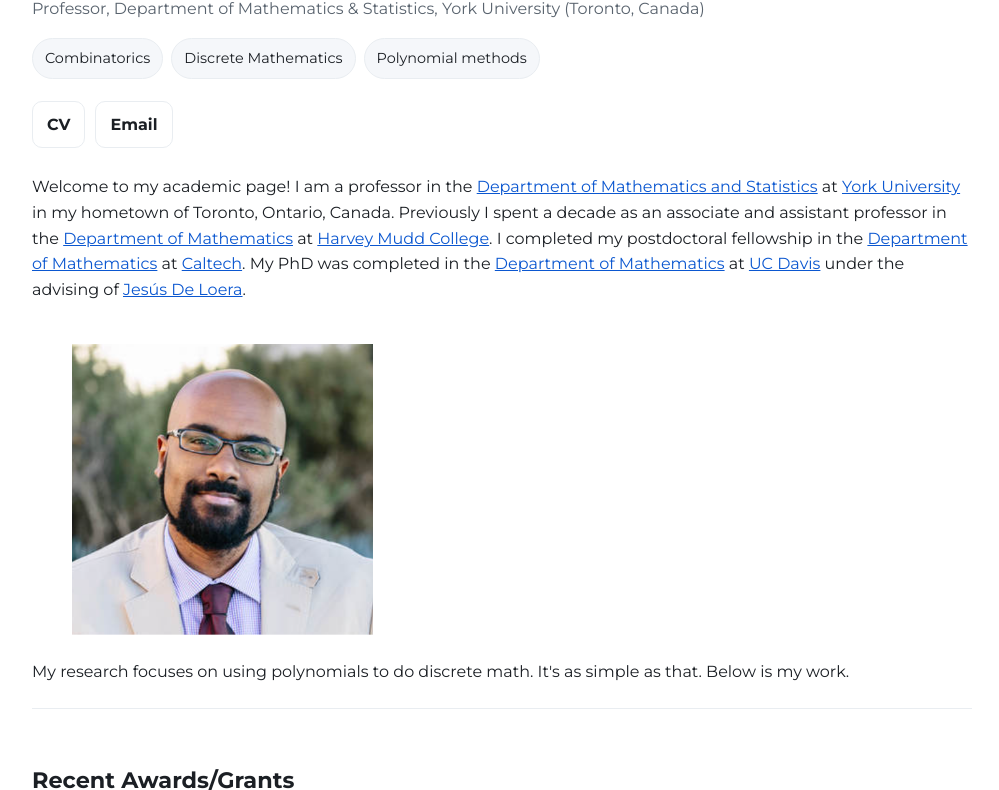
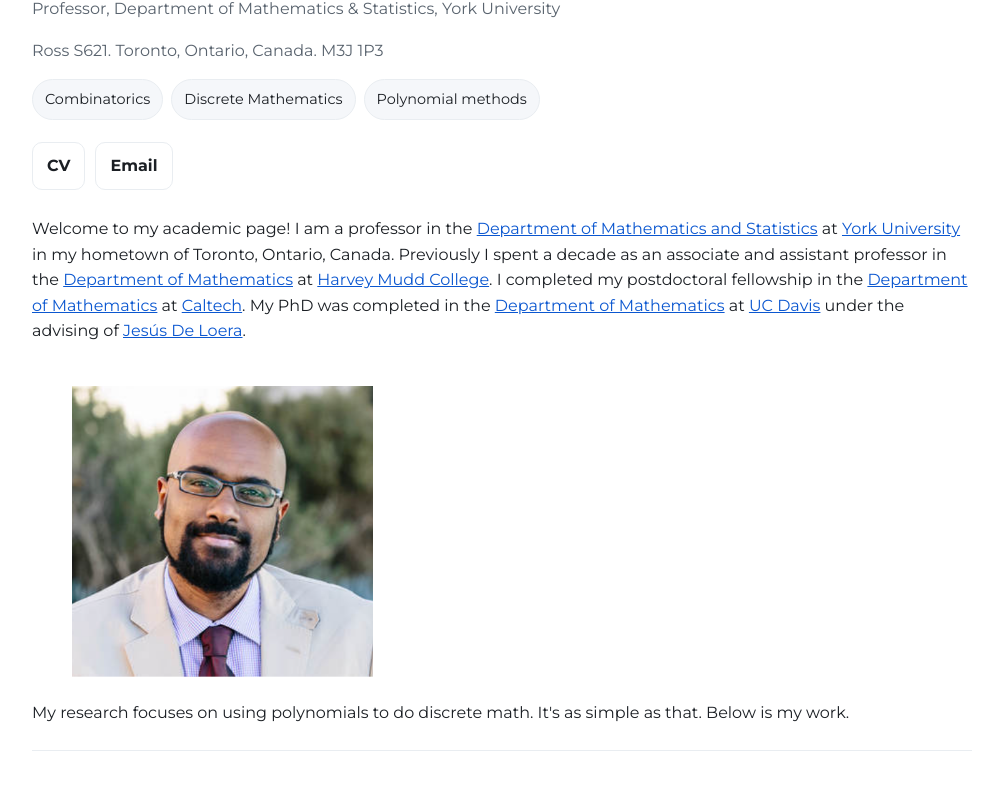
Before and after one commit to profomarmath/profomarmath.github.io, a plain HTML site: page index.html in a window 1280 px wide. Shown: the part 95-885 px from the top of the page, without its empty margins (138-1137 px from the left). Drawn offline with Linux system fonts and the light colour scheme.

Commit message:
Update index.html

```diff
--- a/index.html
+++ b/index.html
@@ -55,7 +55,8 @@
   <div class="wrap">
     <header>
       <h1>Mohamed Omar</h1>
-      <p class="subtitle">Professor, Department of Mathematics &amp; Statistics, York University (Toronto, Canada)</p>
+      <p class="subtitle">Professor, Department of Mathematics &amp; Statistics, York University</p>
+      <p class="subtitle">Ross S621. Toronto, Ontario, Canada. M3J 1P3</p>
       <div class="chips">
         <span class="chip">Combinatorics</span>
         <span class="chip">Discrete Mathematics</span>
```
